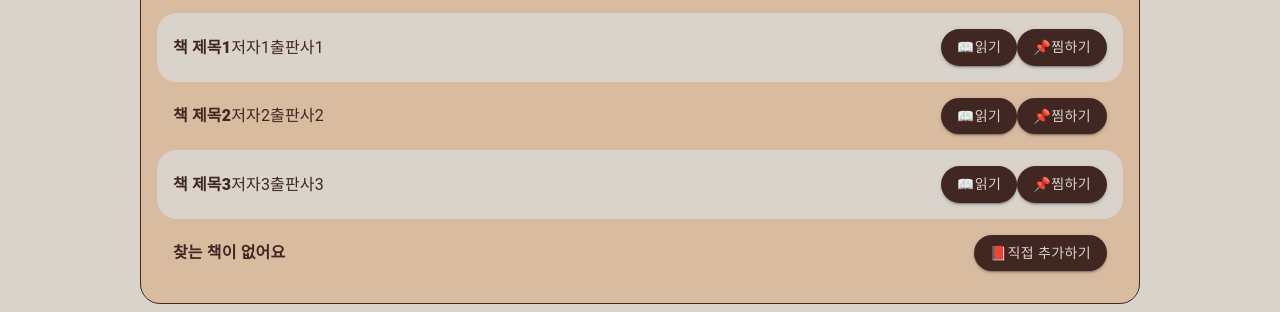
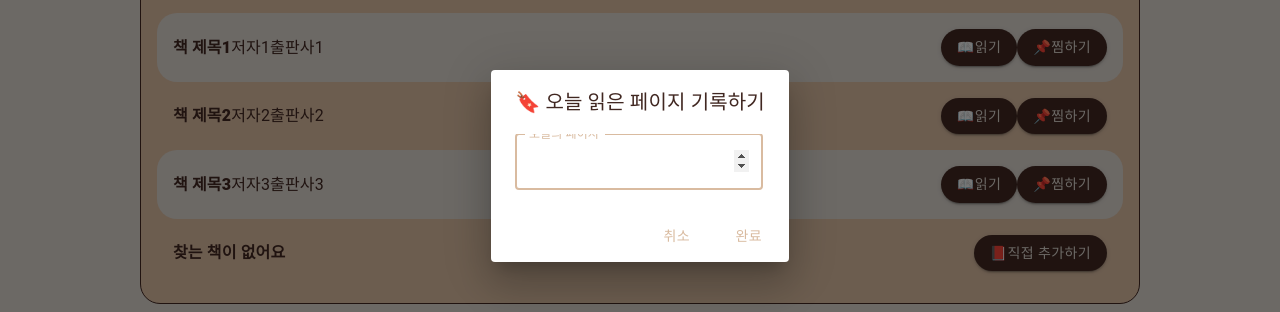
Before and after one commit to cwhite723/sobuk-sobuk, a React (Create React App) app in the folder project/client/: page /main in a window 1280 px wide. Shown: the part 234-546 px from the top of the page. Built offline with nearby package versions, Linux system fonts and the light colour scheme.

Commit message:
design: add MainBookEditDialog component

```diff
--- /dev/null
+++ b/project/client/src/components/main/MainBookEditDialog.tsx
@@ -0,0 +1,75 @@
+import {
+  Box,
+  Button,
+  Dialog,
+  DialogActions,
+  DialogContent,
+  DialogTitle,
+  TextField,
+  useMediaQuery,
+} from "@mui/material";
+import React from "react";
+import theme from "styles/theme";
+
+interface PropsType {
+  isOpen: boolean;
+  type: "edit" | "add";
+}
+
+const MainBookEditDialog: React.FC<PropsType> = (props) => {
+  const [dialogOpen, setDialogOpen] = React.useState(props.isOpen);
+  const fullScreen = useMediaQuery(theme.breakpoints.down("md"));
+
+  const handleOpen = () => {
+    setDialogOpen(true);
+  };
+
+  const handleClose = () => {
+    setDialogOpen(false);
+  };
+
+  return (
+    <Dialog open={dialogOpen} onClose={handleClose} fullScreen={fullScreen}>
+      <DialogTitle>
+        {props.type === "edit"
+          ? "🔖 오늘 읽은 페이지 기록하기"
+          : "📕 책 추가하기"}
+      </DialogTitle>
+      <DialogContent>
+        {props.type === "edit" ? (
+          <TextField
+            autoFocus
+            id="todayPages"
+            label="오늘의 페이지"
+            type="number"
+          />
+        ) : (
+          <Box
+            sx={{
+              display: "flex",
+              flexDirection: "column",
+              width: "100%",
+              maxWidth: 500,
+            }}
+          >
+            <TextField
+              autoFocus
+              id="bookTitle"
+              label="책 제목"
+              type="required"
+            />
+            <TextField id="bookWriter" label="저자" type="required" />
+            <TextField id="bookPublish" label="출판사" type="required" />
+            <TextField id="bookPages" label="전체 페이지" type="required" />
+          </Box>
+        )}
+      </DialogContent>
+      <DialogActions>
+        <Button onClick={handleClose}>취소</Button>
+        <Button onClick={handleClose}>완료</Button>
+      </DialogActions>
+    </Dialog>
+  );
+};
+
+export default MainBookEditDialog;
--- a/project/client/src/components/main/MainSearchResult.tsx
+++ b/project/client/src/components/main/MainSearchResult.tsx
@@ -1,6 +1,7 @@
 import { Box } from "@mui/material";
 import CommonButton from "components/common/CommonButton";
 import CommonTypography from "components/common/CommonTypography";
+import MainBookEditDialog from "./MainBookEditDialog";
 
 const MainSerarchReasult = () => {
   const bookList = [
@@ -16,6 +17,8 @@ const MainSerarchReasult = () => {
   ];
   return (
     <Box sx={{ display: "flex", flexDirection: "column" }}>
+      <MainBookEditDialog isOpen={true} type="edit" />
+
       {bookList.map((item) => (
         <Box
           key={item.bookId}
```
